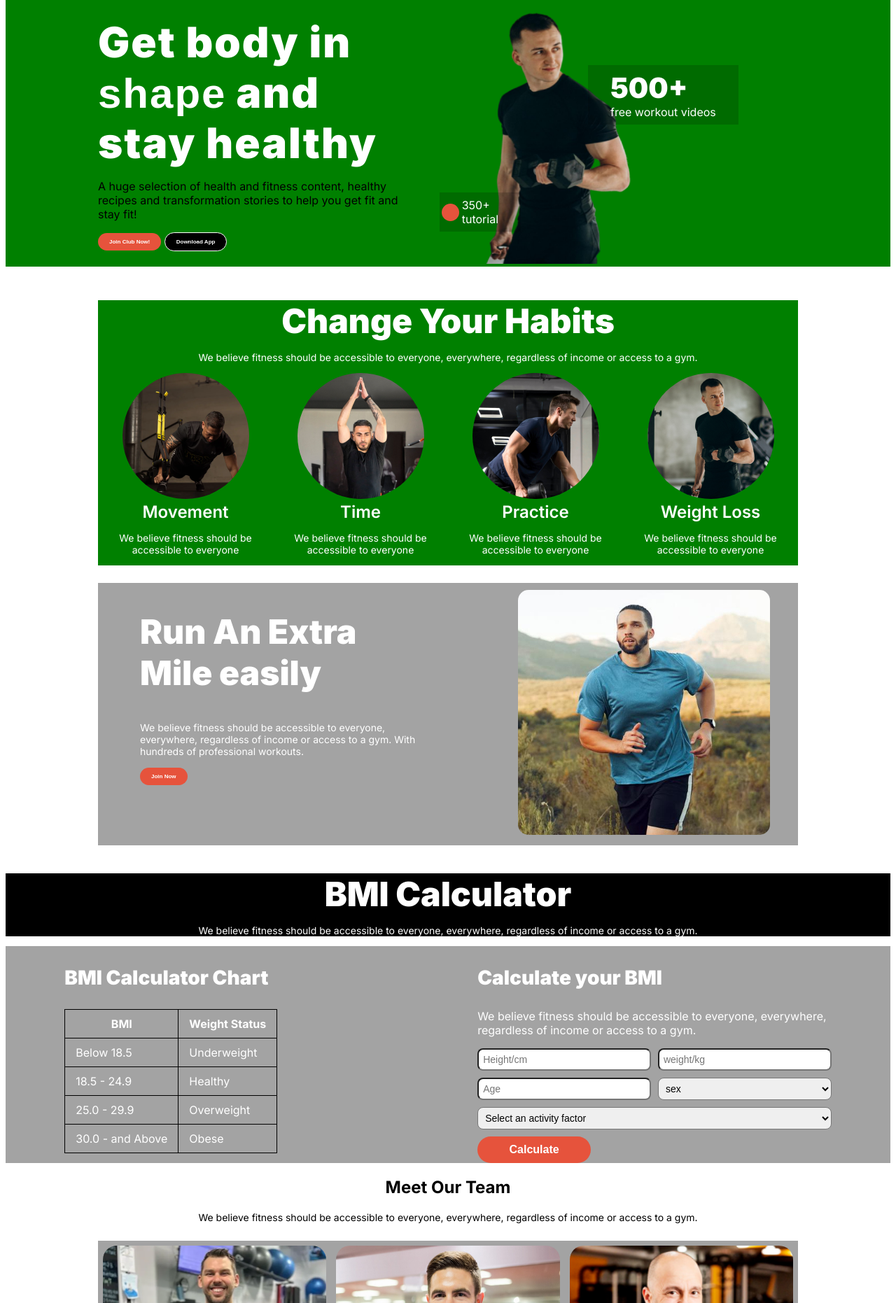
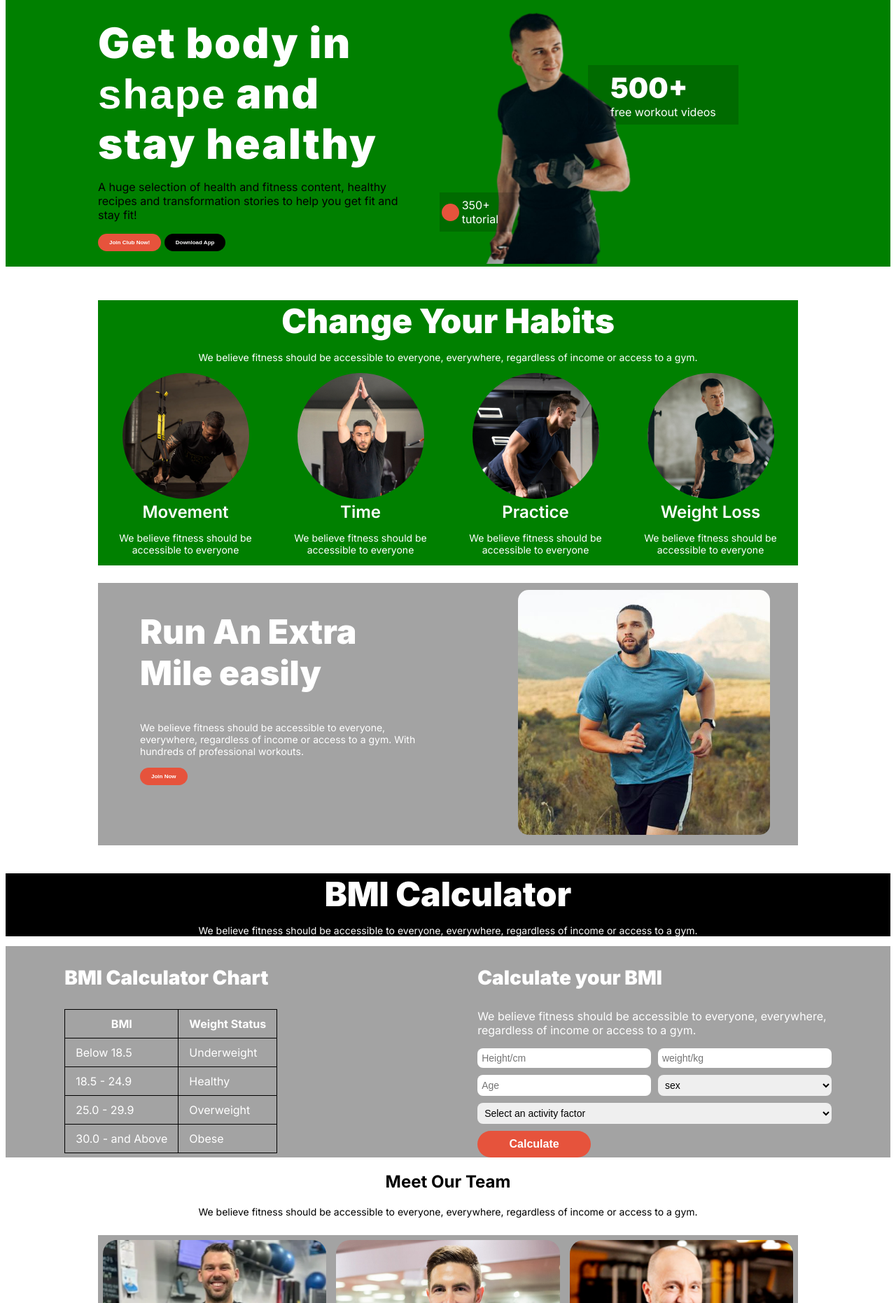
Before and after one commit to SalmaSathy/assignment-2.0, a plain HTML site: page index.html in a window 1280 px wide. Shown: the part 108-1970 px from the top of the page at 70% size. Drawn offline with Linux system fonts and the light colour scheme; a web font is replaced by a local one.

Commit message:
update 01

```diff
--- a/css/style.css
+++ b/css/style.css
@@ -18,6 +18,7 @@
     font-size: .5rem;
     border-radius: 1rem;
     padding: .5rem 1rem;
+    border: none;
 }
 .btn-2{
     background-color: black;
@@ -219,6 +220,7 @@ table, th, td {
  .bmi-right input , select{
     border-radius: 8px;
     padding: 6px;
+    border: none;
  }
  .i-1, .i-3{
     grid-column: 1/span 6;
@@ -235,6 +237,7 @@ table, th, td {
     border-radius: 30px;
     padding: 10px 30px;
     grid-column: 1/span 4;
+    border: none;
 
  }
 /* bmi ends */
--- a/index.html
+++ b/index.html
@@ -29,8 +29,8 @@
                 <h1 class="banner-tittle text-color">Get body in <span class="miama">shape</span> and stay healthy</h1>
                 <p class="banner-description">A huge selection of health and fitness content, healthy recipes and transformation stories to help you get fit and stay fit!</p>
                 <div class="b-btn">
-                <button class="btn background-color text-color" style=" border: 1px rgb(230, 83, 60);">Join Club Now!</button>
-                <button class="btn text-color btn-2" style="border: 1px solid white;">Download App</button>
+                <button class="btn background-color text-color" >Join Club Now!</button>
+                <button class="btn text-color btn-2">Download App</button>
                 </div>
             </div>
             <div class="banner-right">
@@ -80,7 +80,7 @@
             <div class="run-extra-left">
              <h1 class=" text-color font-weight">Run An Extra Mile easily</h1>
              <p class="run-description font-weight2 text-color"> We believe fitness should be accessible to everyone, everywhere, regardless of income or access to a gym. With hundreds of professional workouts.</p>
-             <button class="btn background-color text-color" style=" border: 1px rgb(230, 83, 60);">Join Now</button>
+             <button class="btn background-color text-color" >Join Now</button>
             </div>
             <div class="run-extra-right">
              <img src="images/run.jpg" alt="">
@@ -131,7 +131,7 @@
                             <select class="i-5 font-weight2">
                                 <option value="">Select an activity factor</option>
                             </select>
-                            <button  class="bm_btn background-color text-color" style=" border: 1px rgb(230, 83, 60);">Calculate
+                            <button  class="bm_btn background-color text-color">Calculate
                              </button>
                         </form>
                     </div>
```
